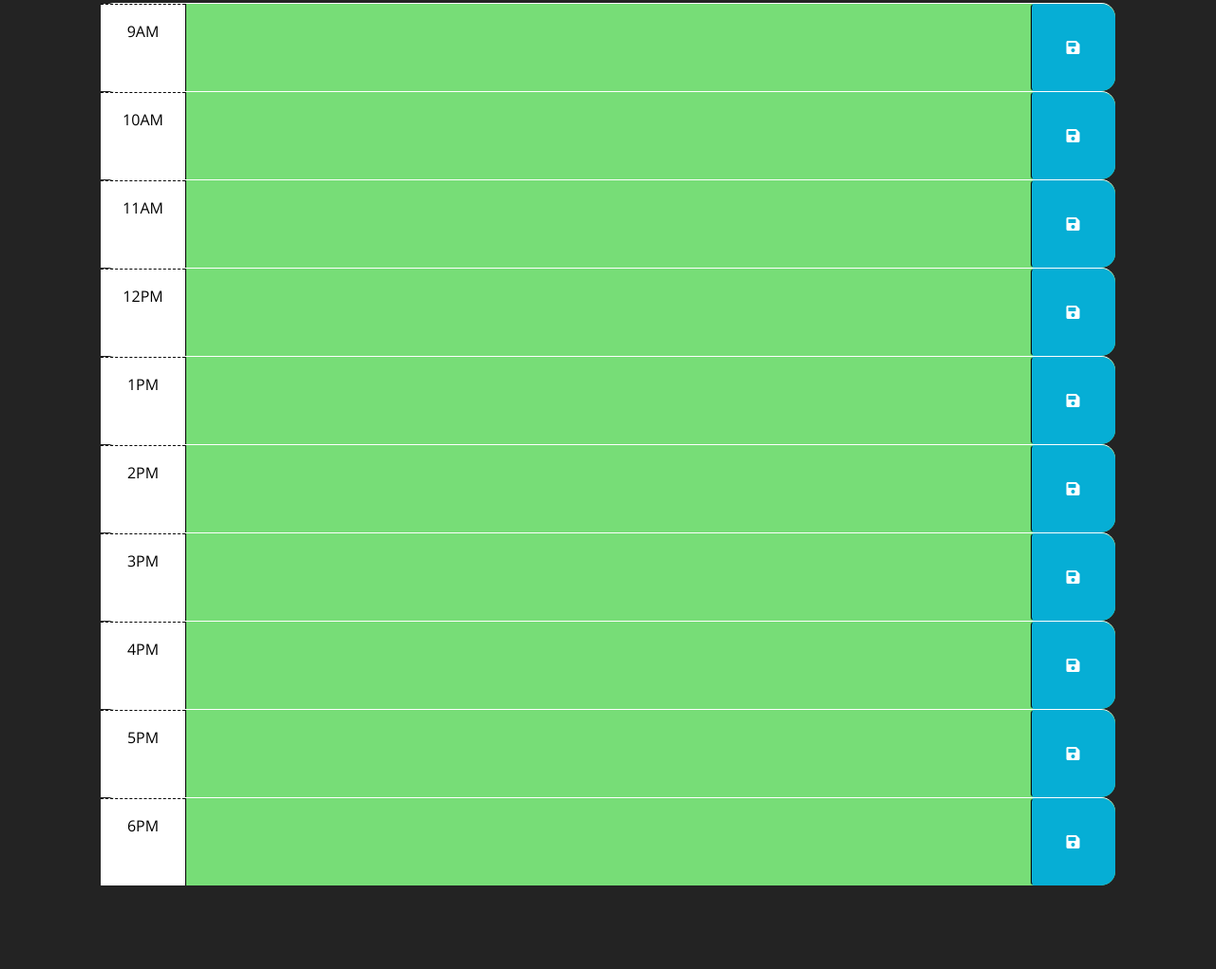
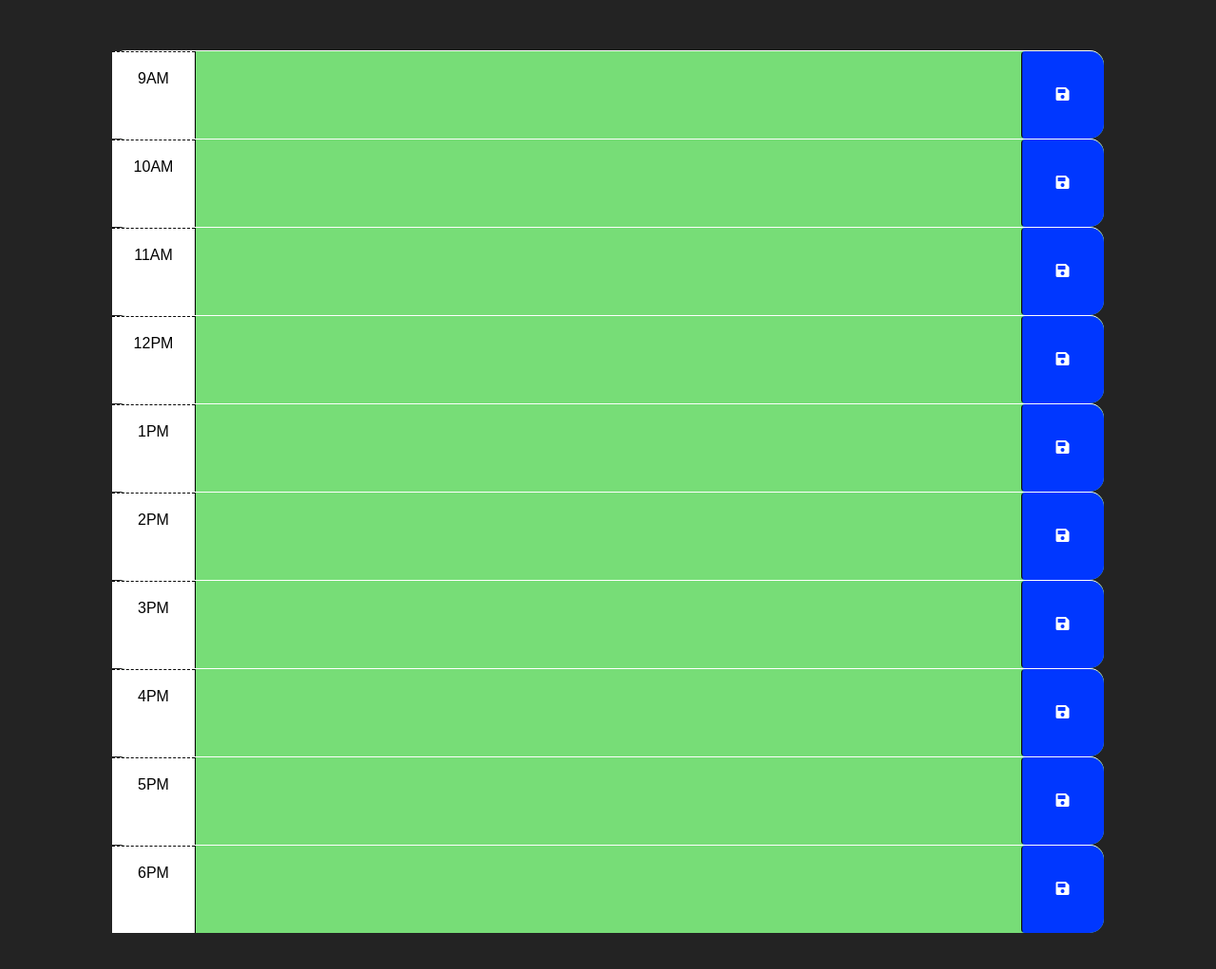
Before and after one commit to marphco/procrastin-eater, a plain HTML site: page index.html in a window 1280 px wide. Shown: the part 523-1544 px from the top of the page at 95% size. Before the commit the page ends 1456 px from the top, so only its background shows below. Drawn offline with nearby package versions, Linux system fonts and the light colour scheme; a web font is replaced by a local one.

Commit message:
added favicon and made some style fix

```diff
--- a/assets/css/style.css
+++ b/assets/css/style.css
@@ -2,6 +2,17 @@ body {
   font-family: "Open Sans", sans-serif;
   font-size: 16px;
   background-color: #232323;
+  font-family: 'DotGothic16', sans-serif;
+  min-height: 100vh;
+  display: flex;
+  align-items: center;
+  justify-content: center;
+  flex-direction: column;
+  padding-bottom: 50px;
+}
+
+header {
+  max-width: 100vw;
 }
 
 textarea {
@@ -18,7 +29,8 @@ textarea {
 }
 
 #logo img {
-  max-height: 250px;
+  max-height: 300px;
+  max-width: 100vw;
 }
 
 .display-3 {
@@ -38,8 +50,8 @@ textarea {
   border-radius: 15px;
 }
 
-.row {
-  border-top: 1px solid white;
+.tabRow {
+    border-top: 1px solid white;
 }
 
 .hour {
@@ -67,7 +79,7 @@ textarea {
   border-left: 1px solid black;
   border-top-right-radius: 15px;
   border-bottom-right-radius: 15px;
-  background-color: #06aed5;
+  background-color: #0037ff;
   color: white;
 }
 
--- a/index.html
+++ b/index.html
@@ -10,24 +10,29 @@
     integrity="sha384-50oBUHEmvpQ+1lW4y57PTFmhCaXp0ML5d60M1M7uH2+nqUivzIebhndOJK28anvf" crossorigin="anonymous" />
   <link href="https://fonts.googleapis.com/css?family=Open+Sans&display=swap" rel="stylesheet" />
   <link rel="stylesheet" href="./assets/css/style.css" />
-  <title>Work Day Scheduler</title>
+  <link rel="icon" type="image/x-icon" href="./assets/images/favicon.ico">
+  <link rel="preconnect" href="https://fonts.googleapis.com">
+  <link rel="preconnect" href="https://fonts.gstatic.com" crossorigin>
+  <link href="https://fonts.googleapis.com/css2?family=DotGothic16&display=swap" rel="stylesheet">
+  <title>Procrastin-Eater</title>
 </head>
 
 <body>
-  <header class="container d-flex flex-column p-5 mb-4 text-center">
+  <header class="row d-flex flex-column p-5 mb-4 text-center">
+
     <div id="logo" class="d-flex justify-content-center">
       <img src="./assets/images/procrastin eater.png">
     </div>
     <h1 class="display-3">Work Day Scheduler</h1>
     <p class="lead">Beat Procrastination, Feed Productivity!</p>
     <p id="currentDay" class="lead"></p>
+
   </header>
 
   <div class="container-lg px-5">
+    <section id="calendar" class="container">
 
-    <section id="calendar">
-
-    <div id="hour-9" class="row time-block">
+      <div id="hour-9" class="row time-block tabRow">
         <div class="col-2 col-md-1 hour text-center py-3">9AM</div>
         <textarea class="col-8 col-md-10 description" rows="3"> </textarea>
         <button class="btn saveBtn col-2 col-md-1" aria-label="save">
@@ -35,7 +40,7 @@
         </button>
       </div>
 
-    <div id="hour-10" class="row time-block">
+      <div id="hour-10" class="row time-block tabRow">
         <div class="col-2 col-md-1 hour text-center py-3">10AM</div>
         <textarea class="col-8 col-md-10 description" rows="3" name="task-11"> </textarea>
         <button class="btn saveBtn col-2 col-md-1" aria-label="save">
@@ -43,7 +48,7 @@
         </button>
       </div>
 
-    <div id="hour-11" class="row time-block">
+      <div id="hour-11" class="row time-block tabRow">
         <div class="col-2 col-md-1 hour text-center py-3">11AM</div>
         <textarea class="col-8 col-md-10 description" rows="3" > </textarea>
         <button class="btn saveBtn col-2 col-md-1" aria-label="save">
@@ -51,7 +56,7 @@
         </button>
       </div>
 
-    <div id="hour-12" class="row time-block">
+      <div id="hour-12" class="row time-block tabRow">
         <div class="col-2 col-md-1 hour text-center py-3">12PM</div>
         <textarea class="col-8 col-md-10 description" rows="3"> </textarea>
         <button class="btn saveBtn col-2 col-md-1" aria-label="save">
@@ -59,7 +64,7 @@
         </button>
       </div>
 
-    <div id="hour-13" class="row time-block">
+      <div id="hour-13" class="row time-block tabRow">
         <div class="col-2 col-md-1 hour text-center py-3">1PM</div>
         <textarea class="col-8 col-md-10 description" rows="3"> </textarea>
         <button class="btn saveBtn col-2 col-md-1" aria-label="save">
@@ -67,7 +72,7 @@
         </button>
       </div>
 
-    <div id="hour-14" class="row time-block">
+      <div id="hour-14" class="row time-block tabRow">
         <div class="col-2 col-md-1 hour text-center py-3">2PM</div>
         <textarea class="col-8 col-md-10 description" rows="3"> </textarea>
         <button class="btn saveBtn col-2 col-md-1" aria-label="save">
@@ -75,7 +80,7 @@
         </button>
       </div>
 
-    <div id="hour-15" class="row time-block">
+      <div id="hour-15" class="row time-block tabRow">
         <div class="col-2 col-md-1 hour text-center py-3">3PM</div>
         <textarea class="col-8 col-md-10 description" rows="3"> </textarea>
         <button class="btn saveBtn col-2 col-md-1" aria-label="save">
@@ -83,7 +88,7 @@
         </button>
       </div>
 
-    <div id="hour-16" class="row time-block">
+      <div id="hour-16" class="row time-block tabRow">
         <div class="col-2 col-md-1 hour text-center py-3">4PM</div>
         <textarea class="col-8 col-md-10 description" rows="3"> </textarea>
         <button class="btn saveBtn col-2 col-md-1" aria-label="save">
@@ -91,7 +96,7 @@
         </button>
       </div>
 
-    <div id="hour-17" class="row time-block">
+      <div id="hour-17" class="row time-block tabRow">
         <div class="col-2 col-md-1 hour text-center py-3">5PM</div>
         <textarea class="col-8 col-md-10 description" rows="3"> </textarea>
         <button class="btn saveBtn col-2 col-md-1" aria-label="save">
@@ -99,7 +104,7 @@
         </button>
       </div>
 
-    <div id="hour-18" class="row time-block">
+      <div id="hour-18" class="row time-block tabRow">
         <div class="col-2 col-md-1 hour text-center py-3">6PM</div>
         <textarea class="col-8 col-md-10 description" rows="3"> </textarea>
         <button class="btn saveBtn col-2 col-md-1" aria-label="save">
```
Lines whose indentation alone changed are shown as unchanged.
